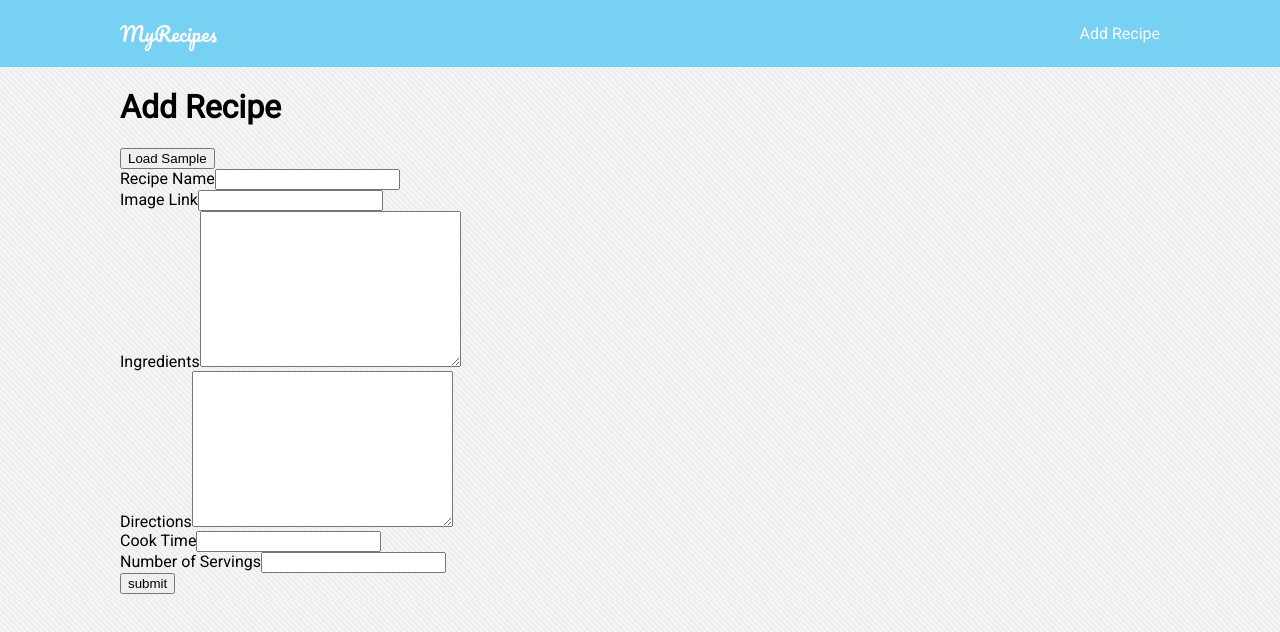
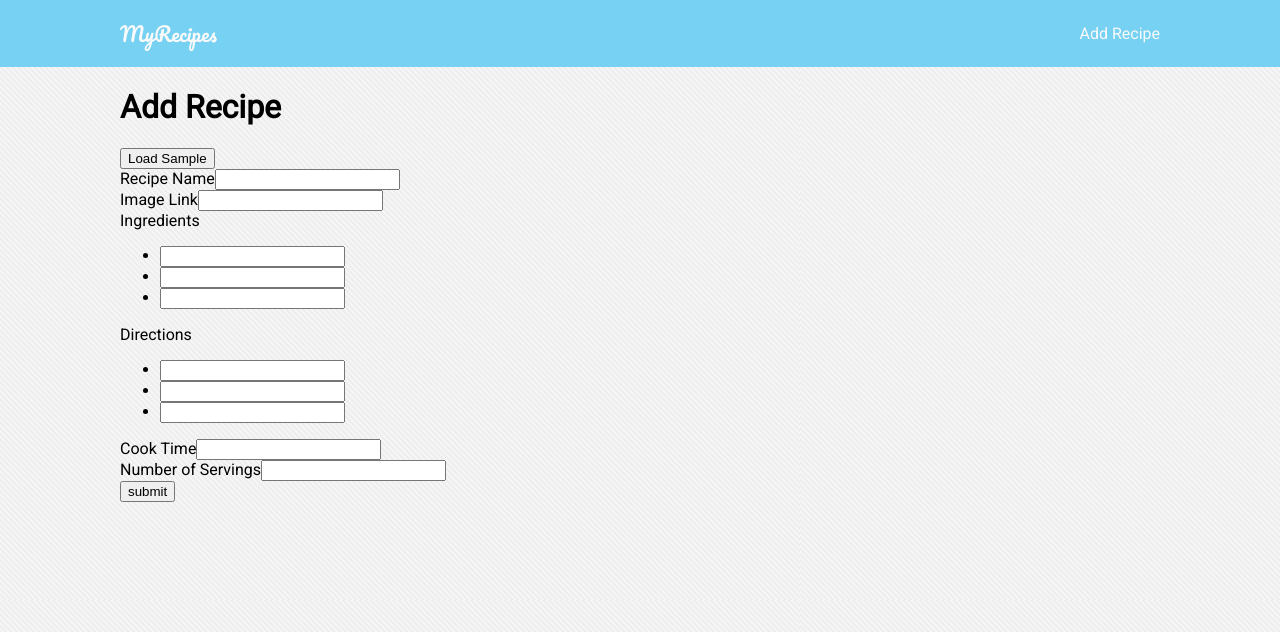
Before and after one commit to calebjwl/my-recipes-react, a React app: page /add-recipe in a window 1280 px wide. Shown: the top 632 px of the page. Built offline with nearby package versions, Linux system fonts and the light colour scheme; what react-router-redux would draw is missing.

Commit message:
Convert ingredient and direction form elements to separate inputs

```diff
--- a/src/components/AddRecipe.js
+++ b/src/components/AddRecipe.js
@@ -16,13 +16,24 @@ class RecipeForm extends Component {
 
   handleSubmit(e) {
     e.preventDefault();
+    const ingredientInputs = this.refs.ingredients.getElementsByTagName("input");
+    const directionInputs = this.refs.directions.getElementsByTagName("input");
+    const ingredients = [];
+    const directions = [];
+    for(let i = 0; i < ingredientInputs.length; i ++) {
+      ingredients.push(ingredientInputs[i].value);
+    }
+    for(let i = 0; i < directionInputs.length; i ++) {
+      directions.push(directionInputs[i].value);
+    }
+
     const recipe = {
       code: String(new Date().getTime()),
       id: store.getState().recipes.length,
       name: this.refs.name.value,
       image: this.refs.image.value,
-      ingredients: this.refs.ingredients.value,
-      directions: this.refs.directions.value,
+      ingredients: ingredients,
+      directions: directions,
       cookTime: this.refs.cookTime.value,
       servings: this.refs.servings.value,
     }
@@ -58,11 +69,31 @@ class RecipeForm extends Component {
           </div>
           <div className="control">
             <label className="label">Ingredients</label>
-            <textarea cols="30" rows="10" ref="ingredients"></textarea>
+            <ul className="" ref="ingredients">
+              <li>
+                <input type="text" ref="" />
+              </li>
+              <li>
+                <input type="text" ref="" />
+              </li>
+              <li>
+                <input type="text" ref="" />
+              </li>
+            </ul>
           </div>
           <div className="control">
             <label className="label">Directions</label>
-            <textarea cols="30" rows="10" ref="directions"></textarea>
+            <ul className="" ref="directions">
+              <li>
+                <input type="text" ref="" />
+              </li>
+              <li>
+                <input type="text" ref="" />
+              </li>
+              <li>
+                <input type="text" ref="" />
+              </li>
+            </ul>
           </div>
           <div className="control">
             <label className="label">Cook Time</label>
--- a/src/components/Recipe.js
+++ b/src/components/Recipe.js
@@ -50,8 +50,16 @@ class Single extends Component {
             <i className="fas fa-chart-pie icon"></i>
             <p className="recipe-card__list-item">{recipe.servings} servings</p>
           </div>
-          <p>{recipe.ingredients}</p>
-          <p>{recipe.directions}</p>
+          <ul className="recipe__ingredients">
+            {recipe.ingredients.map((ingredient) =>
+              <li>{ingredient}</li>
+            )}
+          </ul>
+          <ul className="recipe__directions">
+            {recipe.directions.map((direction) =>
+              <li>{direction}</li>
+            )}
+          </ul>
           <button className="edit button">Edit</button>
           <button className="delete button" onClick={this.delete.bind(null, recipe.id)}>Delete</button>
         </div>
--- a/src/style/_reset.scss
+++ b/src/style/_reset.scss
@@ -6,11 +6,6 @@ body {
   box-sizing: border-box;
 }
 
-ul {
-  list-style: none;
-  padding-left: 0;
-}
-
 a {
   text-decoration: none;
 }
```
